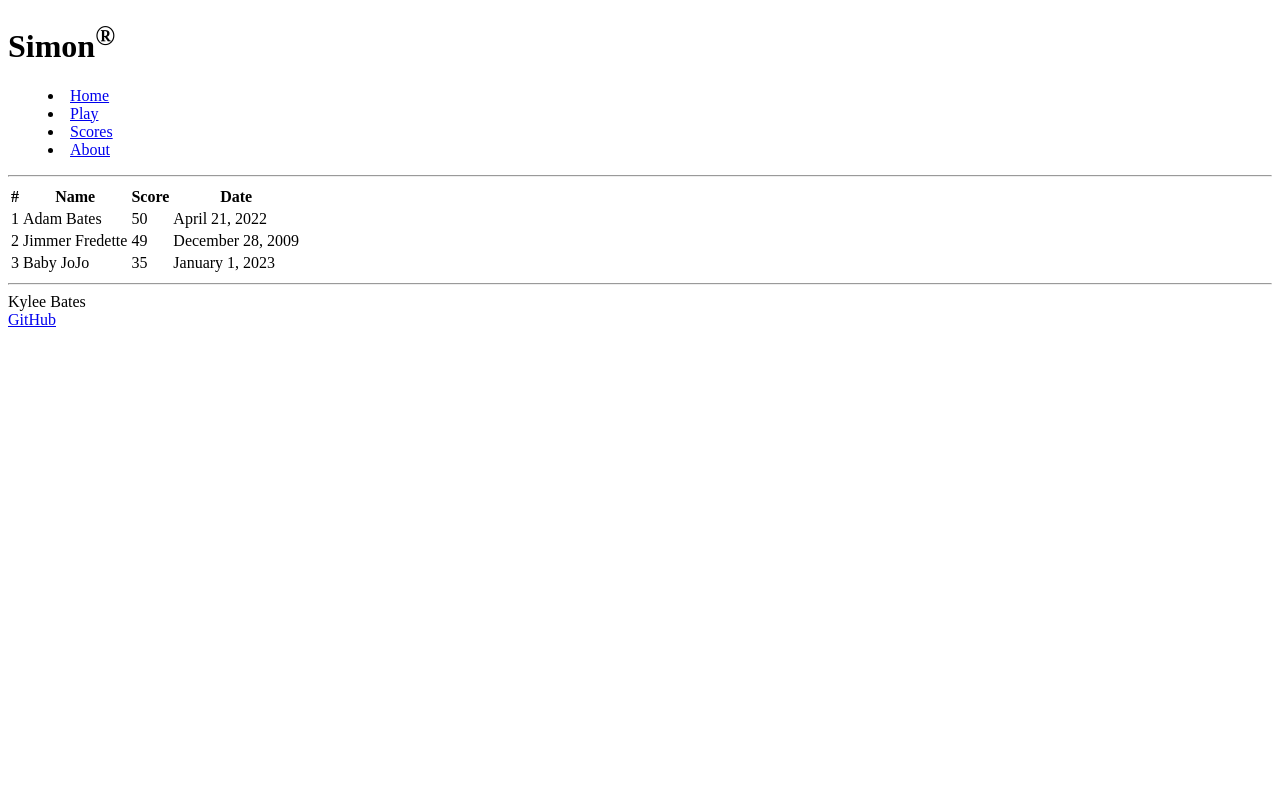
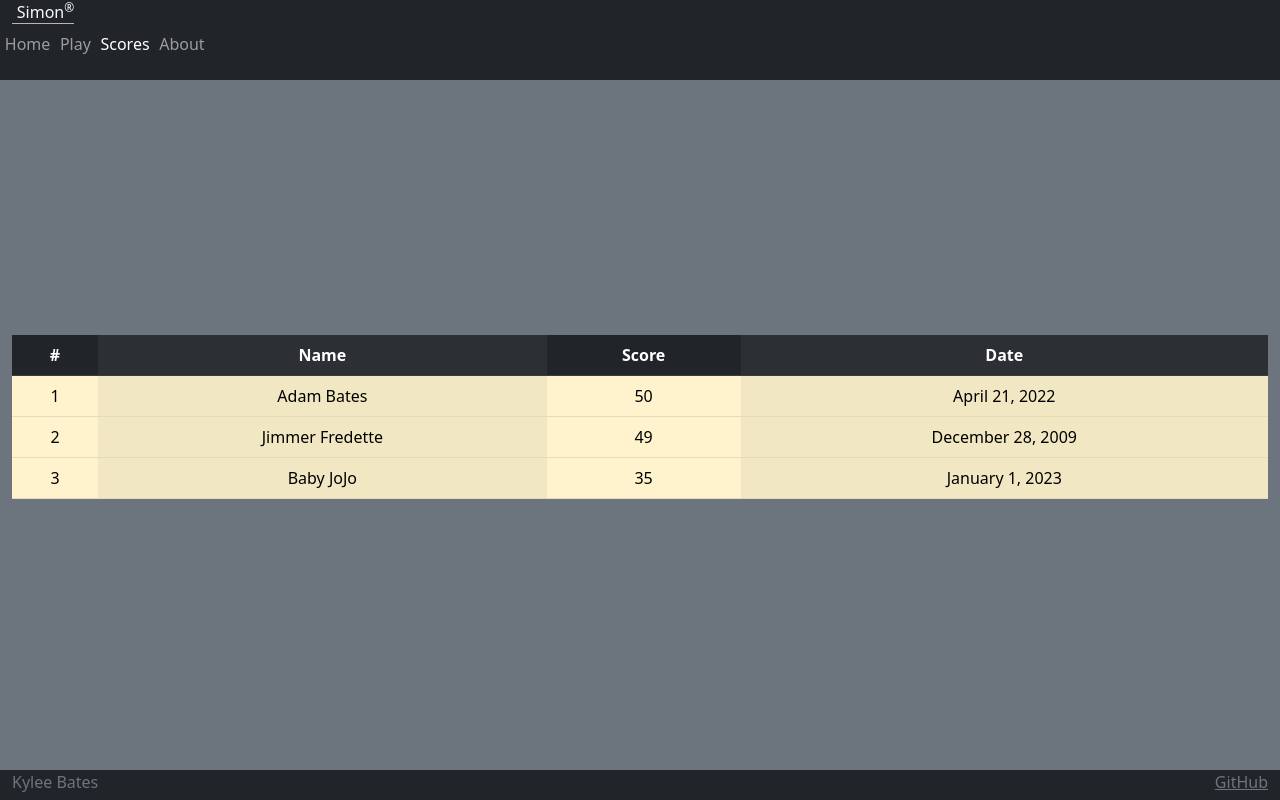
Before and after one commit to kybates/simon, a plain HTML site: page scores.html in a window 1280 px wide. Drawn offline with nearby package versions, Linux system fonts and the light colour scheme.

Commit message:
Added css to scores.html

```diff
--- a/scores.html
+++ b/scores.html
@@ -3,28 +3,43 @@
     <head>
         <meta charset="UTF-8" />
         <meta name="viewpoint" content="width=device-width, initial-scale=1.0" />
-        <title>Simon</title>
+        <title>About</title>
         <link rel="icon" href="favicon.ico" />
+
+        <link rel="stylesheet" href="main.css" />
+
+        <link
+            href="https://cdn.jsdelivr.net/npm/bootstrap@5.2.2/dist/css/bootstrap.min.css"
+            rel="stylesheet"
+            integrity="sha384-Zenh87qX5JnK2Jl0vWa8Ck2rdkQ2Bzep5IDxbcnCeuOxjzrPF/et3URy9Bv1WTRi"
+            crossorigin="anonymous"
+        />
     </head>
 
-    <body>
-        <header>
-            <h1>Simon<sup>&reg;</sup></h1>
-            <nav>
-                <menu>
-                    <li><a href="index.html">Home</a></li>
-                    <li><a href="play.html">Play</a></li>
-                    <li><a href="scores.html">Scores</a></li>
-                    <li><a href="about.html">About</a></li>
+    <body class="bg-dark text-light">
+        <header class="container-fluid">
+            <a class="navbar-brand" href="#">Simon<sup>&reg;</sup></a>
+            <nav class="navbar fixed-top navbar-dark">
+                <menu class="navbar-nav">
+                    <li class="nav-item">
+                        <a class="nav-link" href="index.html">Home</a>
+                    </li>
+                    <li class="nav-item">
+                        <a class="nav-link" href="play.html">Play</a>
+                    </li>
+                    <li class="nav-item">
+                        <a class="nav-link active" href="scores.html">Scores</a>
+                    </li>
+                    <li class="nav-item">
+                        <a class="nav-link" href="about.html">About</a>
+                    </li>
                 </menu>
             </nav>
         </header>
 
-        <hr />
-
-        <main>
-            <table>
-                <thead>
+        <main class="container-fluid bg-secondary text-center">
+            <table class="table table-warning table-striped-columns">
+                <thead class="table-dark">
                     <tr>
                         <th>#</th>
                         <th>Name</th>
@@ -55,12 +70,12 @@
             </table>
         </main>
 
-        <hr />
 
-        <footer>
-            <span class="text-reset">Kylee Bates</span>
-            <br />
-            <a href="https://github.com/kybates/simon">GitHub</a>
+        <footer class="bg-dark text-dark text-muted">
+            <div class="container-fluid">
+                <span class="text-reset">Kylee Bates</span>
+                <a class="text-reset" href="https://github.com/kybates/simon">GitHub</a>
+            </div>
         </footer>
 
     </body>
```
